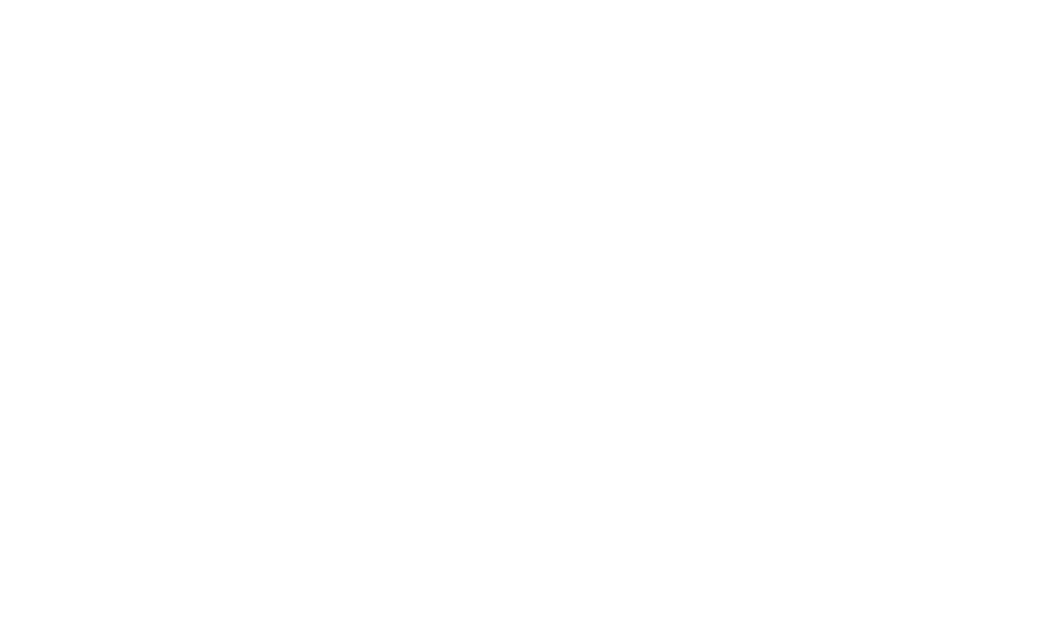
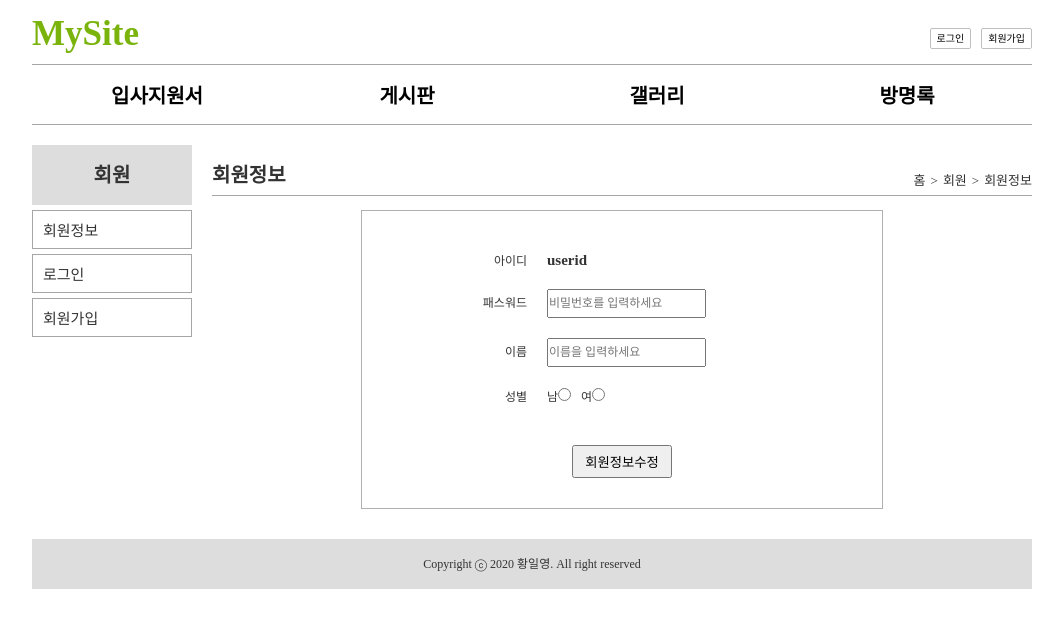
Before and after one commit to clz2024-sun/react-mysite, a React (Create React App) app: page /user/editform in a window 1280 px wide. Before the commit this address had no page. Shown: the top 628 px of the page, without its empty margins (108-1171 px from the left). Built offline with nearby package versions, Linux system fonts and the light colour scheme; no server answers.

Commit message:
2024-09-26

```diff
--- a/src/App.js
+++ b/src/App.js
@@ -1,7 +1,7 @@
 import { BrowserRouter, Routes, Route } from 'react-router-dom';
 import Main from './pages/main/Main';
 import LoginForm from './pages/user/LoginForm';
-
+import EditForm from './pages/user/EditForm';
 
 //css 전체공통적용
 import './css/mysite.css'
@@ -14,6 +14,7 @@
         <Routes>
           <Route path='/' element={<Main />} />
           <Route path='/user/loginform' element={<LoginForm />} />
+          <Route path='/user/editform' element={<EditForm />} />
         </Routes>
       </BrowserRouter>
     </div>
--- /dev/null
+++ b/src/pages/user/EditForm.jsx
@@ -0,0 +1,154 @@
+//import 라이브러리
+import React, { useEffect } from 'react';
+import { Link } from 'react-router-dom';
+import axios from 'axios';
+
+
+const EditForm = () => {
+    /*---라우터 관련-------------------------------*/
+    /*---상태관리 변수들(값이 변화면 화면 랜더링 )---*/
+    /*---일반 변수--------------------------------*/
+    const token = localStorage.getItem('token');
+    /*---일반 메소드 -----------------------------*/
+    /*---훅(useEffect)+이벤트(handle)메소드-------*/
+    useEffect(() => {
+        console.log('마운트 되었을때');
+        axios({
+            method: 'get',
+            url: 'http://localhost:9000/api/users/me',
+            headers: { "Authorization": `Bearer ${token}` },
+
+            responseType: 'json' //수신타입
+        }).then(response => {
+            console.log(response); //수신데이타
+            console.log(response.data); //수신데이타
+
+        }).catch(error => {
+            console.log(error);
+        });
+
+    }, []);
+
+    return (
+        <>
+            <div id="wrap">
+
+                <div id="header" className="clearfix">
+                    <h1>
+                        <Link to="" rel="noreferrer noopener">MySite</Link>
+                    </h1>
+                    {/*
+                    <ul>
+                        <li>{authUser.name} 님 안녕하세요^^</li>
+                        <li><button className="btn_s" onClick={handleLogout}>로그아웃</button></li>
+                        <li><Link to="" className="btn_s" rel="noreferrer noopener">회원정보수정</Link></li>
+                    </ul>
+                     */}
+                    <ul>
+                        <li><Link to="/user/loginform" className="btn_s" rel="noreferrer noopener">로그인</Link></li>
+                        <li><Link to="" className="btn_s" rel="noreferrer noopener">회원가입</Link></li>
+                    </ul>
+
+                </div>
+                {/* <!-- //header --> */}
+
+                <div id="nav">
+                    <ul className="clearfix">
+                        <li><Link to="" rel="noreferrer noopener">입사지원서</Link></li>
+                        <li><Link to="" rel="noreferrer noopener">게시판</Link></li>
+                        <li><Link to="" rel="noreferrer noopener">갤러리</Link></li>
+                        <li><Link to="" rel="noreferrer noopener">방명록</Link></li>
+                    </ul>
+                </div>
+                {/* <!-- //nav --> */}
+
+                <div id="container" className="clearfix">
+                    <div id="aside">
+                        <h2>회원</h2>
+                        <ul>
+                            <li>회원정보</li>
+                            <li>로그인</li>
+                            <li>회원가입</li>
+                        </ul>
+                    </div>
+                    {/* <!-- //aside --> */}
+
+                    <div id="content">
+
+                        <div id="content-head">
+                            <h3>회원정보</h3>
+                            <div id="location">
+                                <ul>
+                                    <li>홈</li>
+                                    <li>회원</li>
+                                    <li className="last">회원정보</li>
+                                </ul>
+                            </div>
+                            <div className="clear"></div>
+                        </div>
+                        {/*  <!-- //content-head --> */}
+
+                        <div id="user">
+                            <div id="modifyForm">
+                                <form action="" method="">
+
+                                    {/* <!-- 아이디 --> */}
+                                    <div className="form-group">
+                                        <label className="form-text" htmlFor="input-uid">아이디</label>
+                                        <span className="text-large bold">userid</span>
+                                    </div>
+
+                                    {/* <!-- 비밀번호 --> */}
+                                    <div className="form-group">
+                                        <label className="form-text" htmlFor="input-pass">패스워드</label>
+                                        <input type="text" id="input-pass" name="" value="" placeholder="비밀번호를 입력하세요" />
+                                    </div>
+
+                                    {/* <!-- 이메일 --> */}
+                                    <div className="form-group">
+                                        <label className="form-text" htmlFor="input-name">이름</label>
+                                        <input type="text" id="input-name" name="" value="" placeholder="이름을 입력하세요" />
+                                    </div>
+
+                                    {/* <!-- //나이 --> */}
+                                    <div className="form-group">
+                                        <span className="form-text">성별</span>
+
+                                        <label htmlFor="rdo-male">남</label>
+                                        <input type="radio" id="rdo-male" name="" value="" />
+
+                                        <label htmlFor="rdo-female">여</label>
+                                        <input type="radio" id="rdo-female" name="" value="" />
+
+                                    </div>
+
+                                    {/* <!-- 버튼영역 --> */}
+                                    <div className="button-area">
+                                        <button type="submit" id="btn-submit">회원정보수정</button>
+                                    </div>
+
+                                </form>
+
+
+                            </div>
+                            {/* <!-- //modifyForm --> */}
+                        </div>
+                        {/* <!-- //user --> */}
+                    </div>
+                    {/* <!-- //content  --> */}
+
+                </div>
+                {/* <!-- //container  --> */}
+
+                <div id="footer">
+                    Copyright ⓒ 2020 황일영. All right reserved
+                </div>
+                {/* <!-- //footer --> */}
+
+            </div>
+            {/* <!-- //wrap --> */}
+        </>
+    );
+}
+
+export default EditForm;
```
